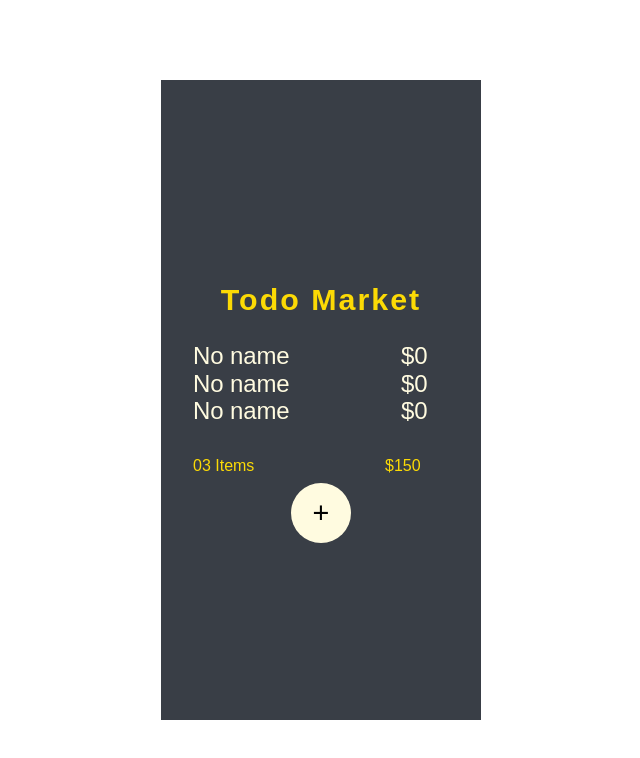
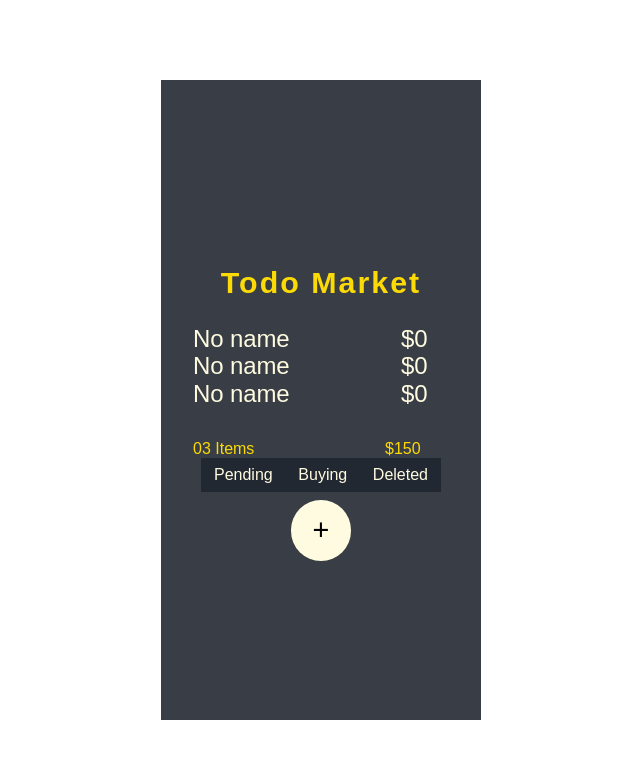
Before and after one commit to Wander95/TodoList-React-styledcomponents, a React app: page / in a window 1280 px wide. Shown: the top 758 px of the page, without its empty margins (319-959 px from the left). Built offline with nearby package versions, Linux system fonts and the light colour scheme.

Commit message:
Feat(ButtonGroup): Add functionality

```diff
--- a/src/Components/ButtonGroup/ButtonGroup.styled.ts
+++ b/src/Components/ButtonGroup/ButtonGroup.styled.ts
@@ -1,9 +1,29 @@
 import styled from 'styled-components';
+interface IButton{
+  active?:boolean
+}
 
 export const Container = styled.div`
 
 `;
 
-export const Button = styled.button`
+export const Button = styled.span<IButton>`
+  display:inline-block;
+  padding: .5rem .8rem;
+  cursor:pointer;
 
+  //**If active is given */
+  background-color:
+  ${(props)=>
+    props.active
+    ? props.theme.colors.primary.yellow
+    : props.theme.colors.primary.black
+  };
+
+  color:
+  ${(props)=>
+    props.active
+    ? props.theme.colors.primary.black
+    : props.theme.colors.primary.lightYellow
+  };
 `;
--- a/src/Components/ButtonGroup/ButtonGroup.view.tsx
+++ b/src/Components/ButtonGroup/ButtonGroup.view.tsx
@@ -1,14 +1,67 @@
-import React,{ FC } from 'react'
+import React,{ useState, FC,MouseEvent } from 'react'
 import { Button, Container } from './ButtonGroup.styled';
 
-const ButtonGroup:FC = ()=> {
+export interface IButtonGroup {
+  active?: boolean
+}
+
+export interface IState {
+  active:boolean
+}
+const ButtonGroup:FC<IButtonGroup> = (props)=> {
+  const [_activatePending,_setActivatePending] = useState<boolean>(false);
+  const [_activateBuying,_setActivateBuying] = useState<boolean>(false);
+  const [_activateDeleted,_setActivateDeleted] = useState<boolean>(false);
+
+  const handleActiveClick = (evt:MouseEvent<HTMLSpanElement>)=>{
+    _setActivatePending(true);
+    _setActivateBuying(false);
+    _setActivateDeleted(false);
+  }
+
+  const handleBuyingClick = (evt:MouseEvent<HTMLSpanElement>)=>{
+    _setActivatePending(false);
+    _setActivateBuying(true);
+    _setActivateDeleted(false);
+  }
+
+  const handleDeleteClick = (evt:MouseEvent<HTMLSpanElement>)=>{
+    _setActivatePending(false);
+    _setActivateBuying(false);
+    _setActivateDeleted(true);
+  }
+
+  const buttonProps = {
+    active:_activatePending
+  }
+
+  const buttonProps2 = {
+    active:_activateBuying
+  }
+
+  const buttonProps3 = {
+    active:_activateDeleted
+  }
+
   return (
     <Container>
-      <Button>Pending</Button>
-      <Button>Buying</Button>
-      <Button>Deleted</Button>
+      <Button
+        {...buttonProps}
+        onClick={handleActiveClick}>Pending</Button>
+
+      <Button
+        {...buttonProps2}
+        onClick={handleBuyingClick}>Buying</Button>
+
+      <Button
+        {...buttonProps3}
+        onClick={handleDeleteClick}> Deleted </Button>
     </Container>
   )
 }
 
+ButtonGroup.defaultProps = {
+  active:true
+}
+
 export default ButtonGroup
--- a/src/Components/index.ts
+++ b/src/Components/index.ts
@@ -1,3 +1,4 @@
+import ButtonGroup  from 'Components/ButtonGroup';
 import IconButton  from 'Components/IconButton';
 import CardItem  from 'Components/CardItem';
 import Card from './Card'
@@ -5,5 +6,6 @@ import Card from './Card'
 export {
   Card,
   CardItem,
-  IconButton
+  IconButton,
+  ButtonGroup
 }
--- a/src/Layouts/Main/Main.view.tsx
+++ b/src/Layouts/Main/Main.view.tsx
@@ -1,7 +1,7 @@
 import React,{ FC } from 'react';
 import { ThemeProvider } from 'styled-components';
 import { Theme } from 'Assets/styles/theme'
-import { IconButton,CardItem,Card } from 'Components';
+import { IconButton,CardItem,Card,ButtonGroup } from 'Components';
 
 import {
   Container,
@@ -26,6 +26,8 @@ const MainView:FC = ()=> {
             <SummaryPrice>$150</SummaryPrice>
           </SummaryContainer>
 
+          <ButtonGroup />
+
           <IconButton onClick={()=>{}}> + </IconButton>
         </Card>
       </Container>
```
